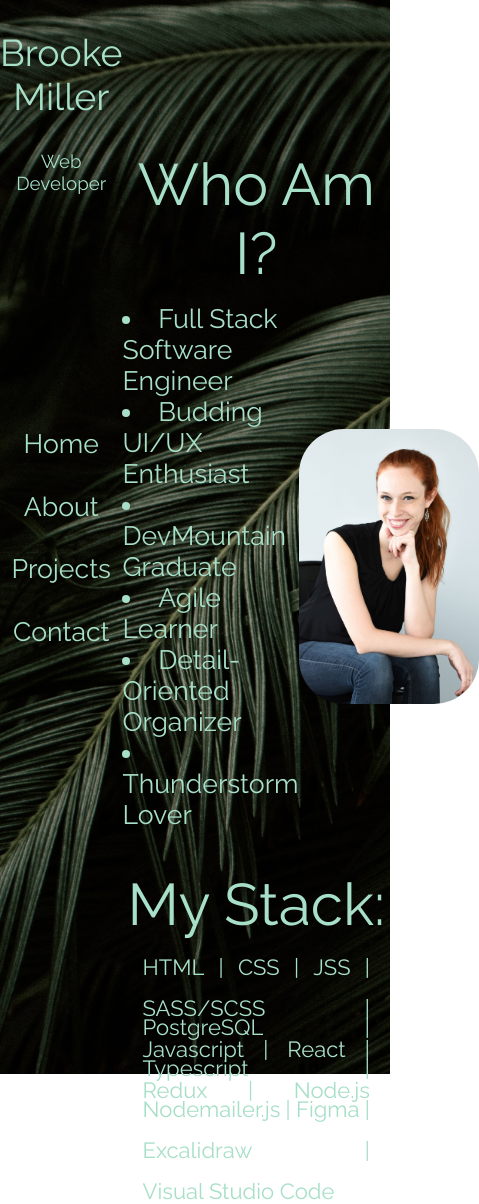
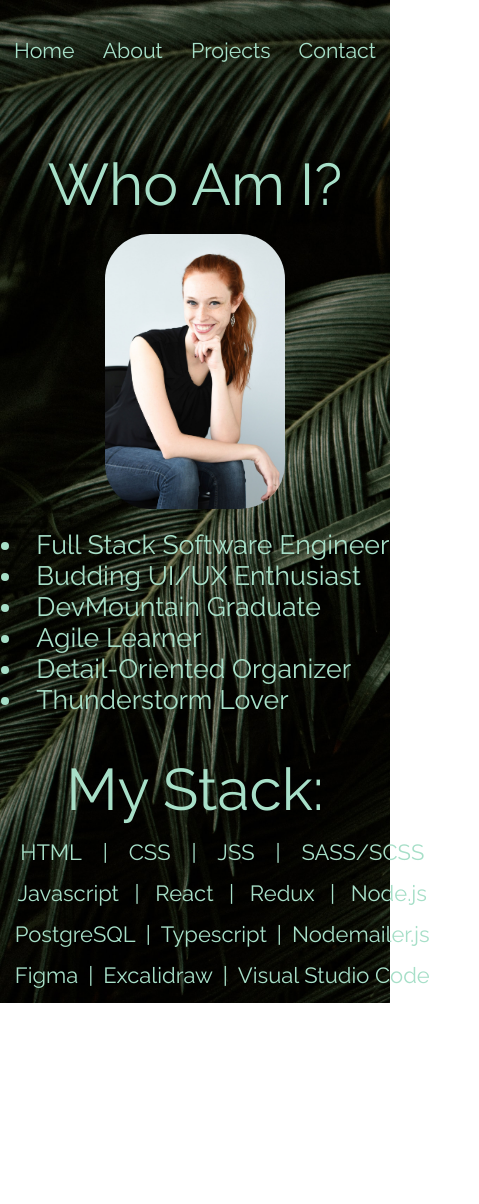
Before and after one commit to brookecm28/bcm-portfolio, a React (Create React App) app: page /#/ in a window 390 px wide. Shown: the whole page, 479 px wide, since content can reach past the window. After the commit the page ends 1003 px from the top, so only its background shows below. Built offline with nearby package versions, Linux system fonts and the light colour scheme.

Commit message:
landing page responsiveness

```diff
--- a/public/index.html
+++ b/public/index.html
@@ -14,6 +14,7 @@
     <title>Brooke Miller Portfolio</title>
     <link rel="preconnect" href="https://fonts.gstatic.com">
     <link href="https://fonts.googleapis.com/css2?family=Raleway&display=swap" rel="stylesheet">
+    <script src="https://kit.fontawesome.com/abac98c147.js" crossorigin="anonymous"></script>
   </head>
   <body>
     <noscript>You need to enable JavaScript to run this app.</noscript>
--- a/src/App.css
+++ b/src/App.css
@@ -75,6 +75,11 @@ h3 {
   transform: scale(1.3);
 }
 
+.hamburger {
+  height: 100px;
+  width: 100px;
+}
+
 /* landing */
 .landing {
   min-width: calc(100vw - 175px);
@@ -112,10 +117,16 @@ h3 {
   flex-direction: row;
   flex-wrap: wrap;
   width: 1250px;
-  justify-content: space-between;
+  justify-content: center;
   height: 60px;
   padding-top: 0;
   padding-bottom: 0;
+}
+
+.stack-sub {
+  display: flex;
+  justify-content: space-around;
+  width: 50%;
 }
 
 .stack-list {
@@ -180,7 +191,7 @@ h3 {
   min-width: 1250px;
   justify-content: center;
   align-items: center;
-  margin-top: 50px;
+  margin-top: 40px;
 }
 
 .logo {
@@ -197,7 +208,7 @@ h3 {
   display: flex;
   flex-direction: column;
   align-items: flex-start;
-  font-size: 14pt;
+  font-size: 15pt;
 }
 
 .indent {
@@ -234,7 +245,6 @@ h3 {
 }
 
 /* media queries */
-
 @media (max-width: 1450px) {
   .stack {
     width: 85%;
@@ -273,4 +283,61 @@ h3 {
   .about {
     max-width: calc(100vw - 150px);
   }
+  .stack {
+    width: 95%;
+  }
 }
+
+@media (max-width: 970px) {
+  .last {
+    display: none;
+  }
+  .stack {
+    display: flex;
+    flex-direction: column;
+    justify-content: center;
+    align-items: center;
+    height: 82px;
+    padding: 0;
+  }
+  .stack-sub {
+    width: 425px;
+    padding: 0;
+  }
+}
+
+@media (max-width: 800px) {
+  .who {
+    flex-direction: column-reverse;
+  }
+  .headshot {
+    margin-bottom: 20px;
+  }
+}
+
+@media (max-width: 600px) {
+  .App {
+    flex-direction: column;
+  }
+  .nav-top {
+    display: none;
+  }
+  .nav {
+    flex-direction: row;
+    width: 100vw !important;
+    height: 100px;
+    position: fixed;
+  }
+  .bar {
+    flex-direction: row;
+    height: 100px;
+    margin: 0;
+    width: 100%;
+  }
+}
+
+@media (max-width: 450px) {
+  .nav-item {
+    font-size: 16pt;
+  }
+}
--- a/src/Components/Landing.js
+++ b/src/Components/Landing.js
@@ -24,34 +24,42 @@ function Landing() {
 
             <div className='stack-container'>
                 <div className='stack'>
+                    <div className='stack-sub'>
                         <p className='stack-list'>HTML</p>
-                    <p className='stack-list'>|</p>
+                        <p className='stack-list line'>|</p>
                         <p className='stack-list'>CSS</p>
-                    <p className='stack-list'>|</p>
+                        <p className='stack-list line'>|</p>
                         <p className='stack-list'>JSS</p>
-                    <p className='stack-list'>|</p>
+                        <p className='stack-list line'>|</p>
                         <p className='stack-list'>SASS/SCSS</p>
-                    <p className='stack-list'>|</p>
+                        <p className='stack-list line last'>|</p>
+                    </div>
+                    <div className='stack-sub'>
                         <p className='stack-list'>Javascript</p>
-                    <p className='stack-list'>|</p>
+                        <p className='stack-list line'>|</p>
                         <p className='stack-list'>React</p>
-                    <p className='stack-list'>|</p>
+                        <p className='stack-list line'>|</p>
                         <p className='stack-list'>Redux</p>
-                    <p className='stack-list'>|</p>
+                        <p className='stack-list line'>|</p>
                         <p className='stack-list'>Node.js</p>
                     </div>
+                </div>
                 <div className='stack'>
+                    <div className='stack-sub'>
                         <p className='stack-list'>PostgreSQL</p>
-                    <p className='stack-list'>|</p>
+                        <p className='stack-list line'>|</p>
                         <p className='stack-list'>Typescript</p>
-                    <p className='stack-list'>|</p>
+                        <p className='stack-list line'>|</p>
                         <p className='stack-list'>Nodemailer.js</p>
-                    <p className='stack-list'>|</p>
+                        <p className='stack-list line last'>|</p>
+                    </div>
+                    <div className='stack-sub'>
                         <p className='stack-list'>Figma</p>
-                    <p className='stack-list'>|</p>
+                        <p className='stack-list line'>|</p>
                         <p className='stack-list'>Excalidraw</p>
-                    <p className='stack-list'>|</p>
+                        <p className='stack-list line'>|</p>
                         <p className='stack-list'>Visual Studio Code</p>
+                    </div>
                 </div>
         </div>
 
```
Also changed, not shown: src/assets/hamburger.svg (added), src/assets/hamburger2.png (added). Lines whose indentation alone changed are shown as unchanged.
